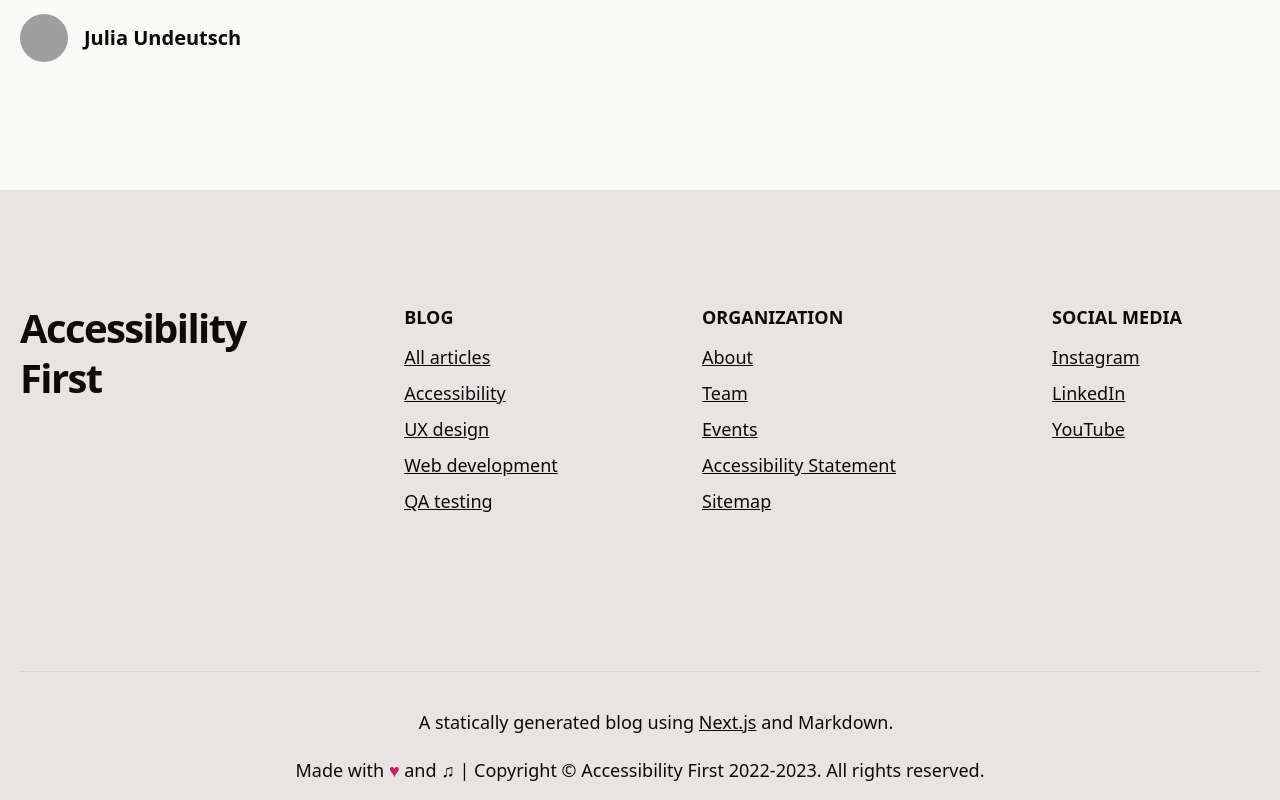
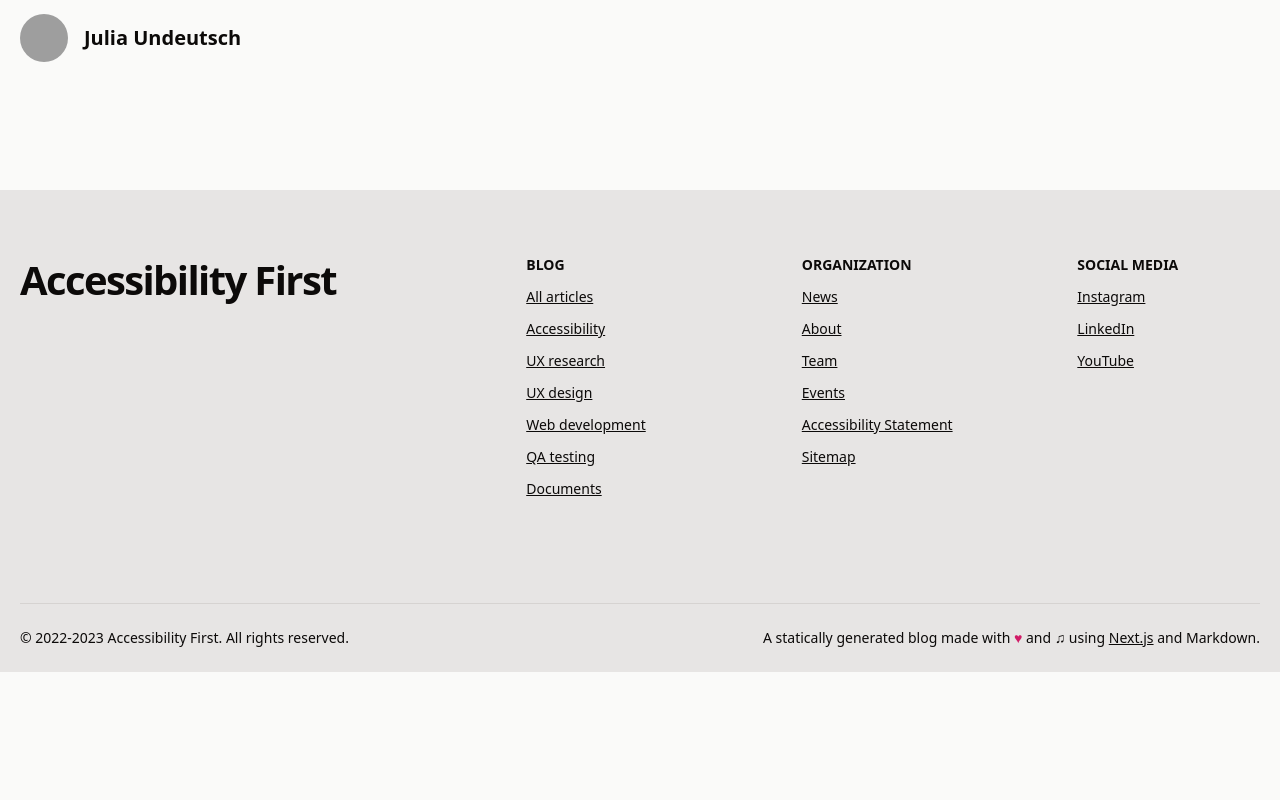
Before and after one commit to YuriDevAT/accessibility-first, a Next.js app: page / in a window 1280 px wide. Shown: the part 2813-3613 px from the top of the page. After the commit the page ends 3485 px from the top, so only its background shows below. Built offline with nearby package versions, Linux system fonts and the light colour scheme; grey boxes are pictures that could not be loaded.

Commit message:
update footer with links and style

```diff
--- a/components/footer.tsx
+++ b/components/footer.tsx
@@ -4,101 +4,114 @@ import { CMS_NAME } from '../lib/constants'
 
 const Footer = () => {
   return (
-    <footer className="bg-stone-200 border-t border-stone-200 text-lg">
+    <footer className="bg-stone-200 border-t border-stone-200 text-sm mt-6">
       <Container>
-        <div className="py-28 flex flex-col lg:flex-row items-center">
+        <div className="flex flex-wrap justify-between py-16 mb-5">
           <h2 className="sr-only">Footer</h2>
-          <div className="xl:gap-8 xl:grid-cols-4 grid sm:grid-cols-2 gap-y-4 md:grid-cols-4 mb-4">
-            <Link href="/" className="md:justify-self-end">
+          <Link href="/" className="w-full lg:w-4/12 mb-8">
             <span className="text-4xl lg:text-[2.5rem] font-bold tracking-tighter leading-tight lg:text-left mb-10 lg:mb-0 lg:pr-4 lg:w-1/2 hover:underline">
               Accessibility First
             </span>
           </Link>
-            <div className="xs:ml-4 sm:mx-auto">
-              <h3 className="font-semibold m-0 uppercase">Blog</h3>
-              <ul className="mt-2 underline">
+          <div className="pr-4 lg:pl-6 lg:pr-0 mb-10 sm:mb-2 w-1/2 sm:w-1/4 lg:w-1/6">
+            <h3 className="font-semibold mb-3 uppercase">Blog</h3>
+            <ul className="underline">
               <li>
-                  <Link href="/" className="block py-1">
+                <Link href="/" className="block mb-3">
                   All articles
                   </Link>
                 </li>
                 <li>
-                  <Link href="/accessibility" className="block py-1">
+                <Link href="/accessibility" className="block mb-3">
                   Accessibility
                 </Link>
               </li>
               <li>
-                  <Link href="/ux-design" className="block py-1">
+                <Link href="/ux-research" className="block mb-3">
+                  UX research
+                </Link>
+              </li>
+              <li>
+                <Link href="/ux-design" className="block mb-3">
                   UX design
                 </Link>
               </li>
               <li>
-                  <Link href="/web-development" className="block py-1">
+                <Link href="/web-development" className="block mb-3">
                   Web development
                 </Link>
               </li>
               <li>
-                  <Link href="/qa-testing" className="block py-1">
+                <Link href="/qa-testing" className="block mb-3">
                   QA testing
+                </Link>
+              </li>
+              <li>
+                <Link href="/documents" className="block mb-3">
+                  Documents
                 </Link>
               </li>
             </ul>
           </div>
-            <div className="xs:ml-4 sm:mx-auto">
-              <h3 className="font-semibold m-0 uppercase">Organization</h3>
-              <ul className="mt-2 underline">
+          <div className="pr-4 lg:pl-6 lg:pr-0 mb-10 sm:mb-2 w-1/2 sm:w-1/4 lg:w-1/6">
+            <h3 className="font-semibold mb-3 uppercase">Organization</h3>
+            <ul className="underline">
               <li>
-                  <Link href="/about" className="block py-1">
+                <Link href="/news" className="block mb-3">
+                  News
+                </Link>
+              </li>
+              <li>
+                <Link href="/about" className="block mb-3">
                   About
                 </Link>
               </li>
               <li>
-                  <Link href="/team" className="block py-1">
+                <Link href="/team" className="block mb-3">
                   Team
                 </Link>
               </li>
               <li>
-                  <Link href="/events" className="block py-1">
+                <Link href="/events" className="block mb-3">
                   Events
                 </Link>
               </li>
               <li>
-                  <Link href="/accessibility-statement" className="block py-1">
+                <Link href="/accessibility-statement" className="block mb-3">
                   Accessibility Statement
                 </Link>
               </li>
               <li>
-                  <Link href="/sitemap" className="block py-1">
+                <Link href="/sitemap" className="block mb-3">
                   Sitemap
                 </Link>
               </li>
             </ul>
           </div>
-            <div className="xs:ml-4 sm:mx-auto">
-              <h3 className="font-semibold m-0 uppercase">Social Media</h3>
-              <ul className="mt-2 underline">
+          <div className="pr-4 lg:pl-6 lg:pr-0 mb-10 sm:mb-2 w-1/2 sm:w-1/4 lg:w-1/6">
+            <h3 className="font-semibold mb-3 uppercase">Social Media</h3>
+            <ul className="underline">
               <li>
-                  <a href="https://www.instagram.com/accessibilityfirst/" className="block py-1">
+                <a href="https://www.instagram.com/accessibilityfirst/" className="block mb-3">
                   Instagram
                 </a>
               </li>
               <li>
-                  <a href="https://www.instagram.com/accessibilityfirst/" className="block py-1">
+                <a href="https://www.instagram.com/accessibilityfirst/" className="block mb-3">
                   LinkedIn
                 </a>
               </li>
               <li>
-                  <a href="https://www.youtube.com/@accessibilityfirst" className="block py-1">
+                <a href="https://www.youtube.com/@accessibilityfirst" className="block mb-3">
                   YouTube
                 </a>
               </li>
             </ul>
           </div>
         </div>
-        </div>
-        <div className="sm:mt-6 border-t border-t-1px border-stone-300 py-4 text-center">
-          <p className="my-5 md:pl-8">
-            A statically generated blog using{' '}
+        <div className="border-t border-t-1px border-stone-300 py-6 flex justify-between flex-row-reverse items-center">
+          <p>
+            A statically generated blog made with <span className="text-red-800">&#9829;</span> and ♫ using{' '}
             <a
               href="https://nextjs.org/"
               className="underline hover:text-blue-800 duration-200 transition-colors"
@@ -108,7 +121,7 @@ const Footer = () => {
             and {CMS_NAME}.
           </p>
           <p>
-            Made with <span className="text-red-800">&#9829;</span> and ♫ | Copyright © Accessibility First 2022-{new Date().getFullYear()}. All rights reserved.
+            © 2022-{new Date().getFullYear()} Accessibility First. All rights reserved.
           </p>
         </div>
       </Container>
```
Lines whose indentation alone changed are shown as unchanged.
